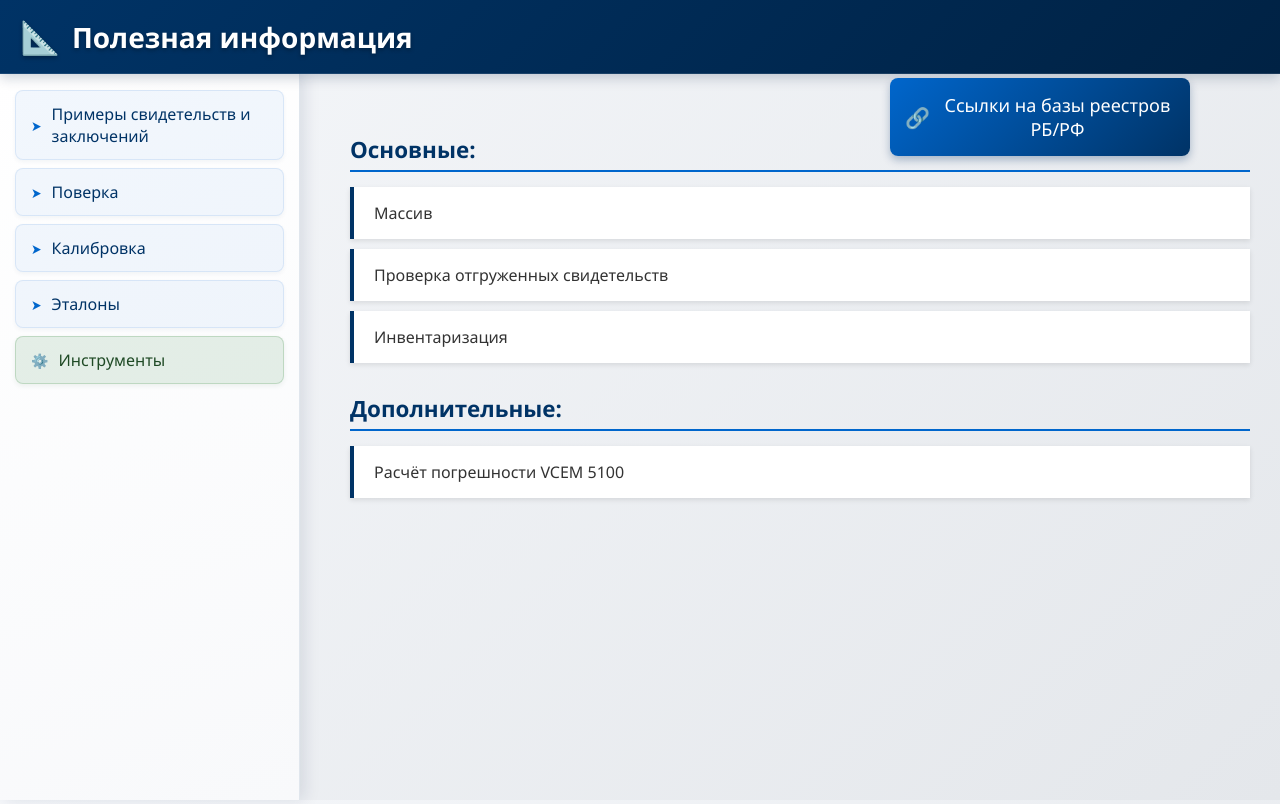
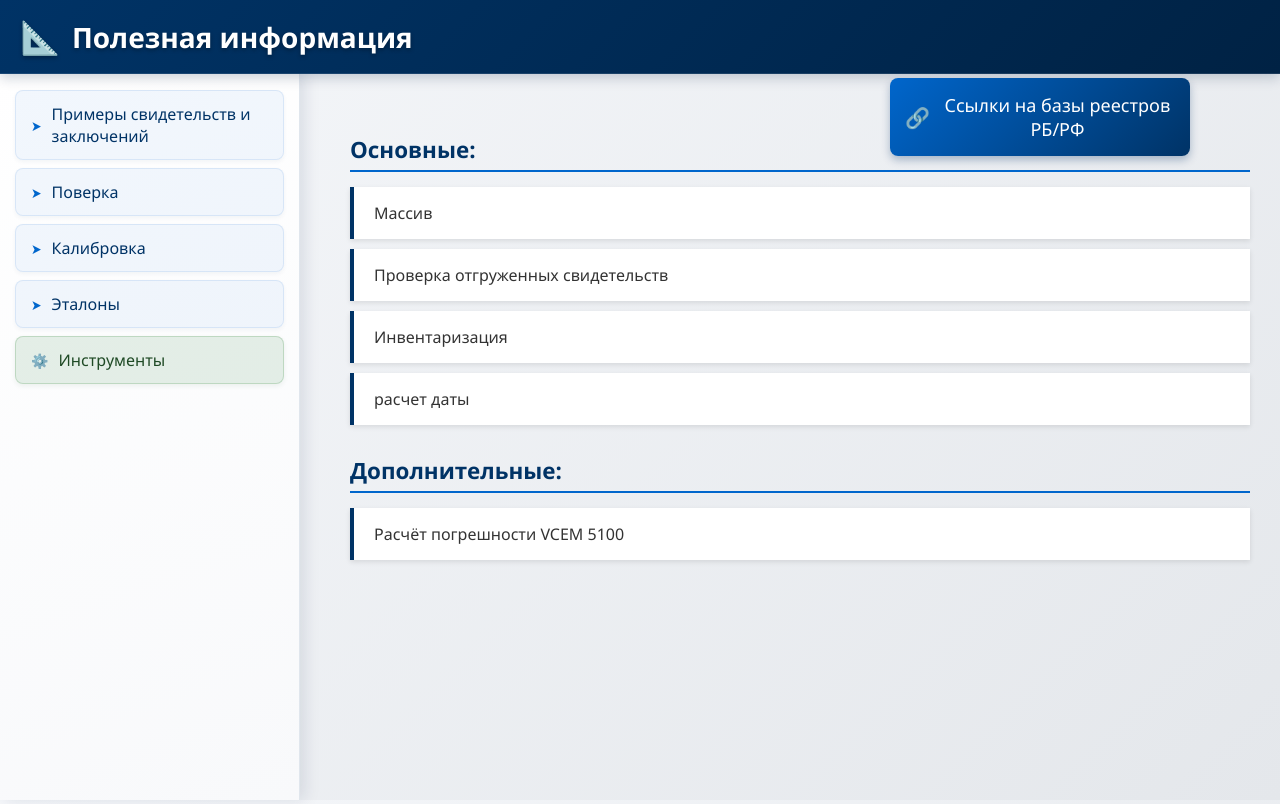
Before and after one commit to Amagy11/Vlad-CSMS-Toolkit, a plain HTML site: page index-2.html in a window 1280 px wide. Drawn offline with Linux system fonts and the light colour scheme.

Commit message:
Update index-2.html

```diff
--- a/index-2.html
+++ b/index-2.html
@@ -328,6 +328,7 @@
             <li><a href="Massive.html" class="normative-link">Массив</a></li>
             <li><a href="receipt.html" class="normative-link">Проверка отгруженных свидетельств</a></li>
             <li><a href="Inventory.html" class="normative-link">Инвентаризация</a></li>
+            <li><a href="Calculatedays.html" class="normative-link">расчет даты</a></li>
 
             <h2 class="category-header">Дополнительные:</h2>
             <li><a href="verification-VCEM5100.html" class="normative-link">Расчёт погрешности VCEM 5100</a></li>
```
